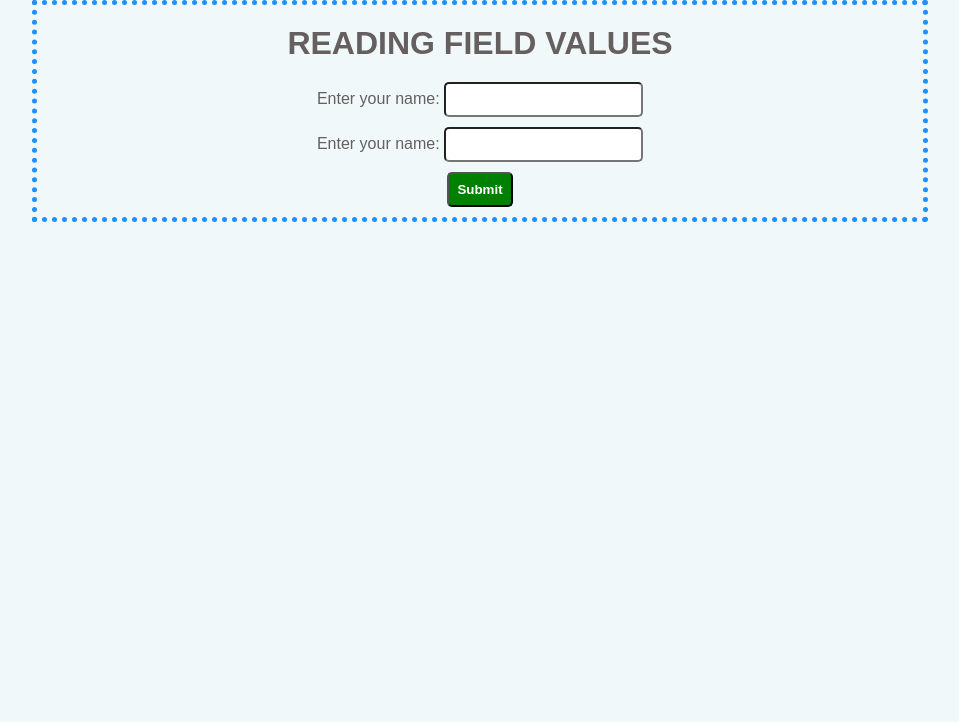
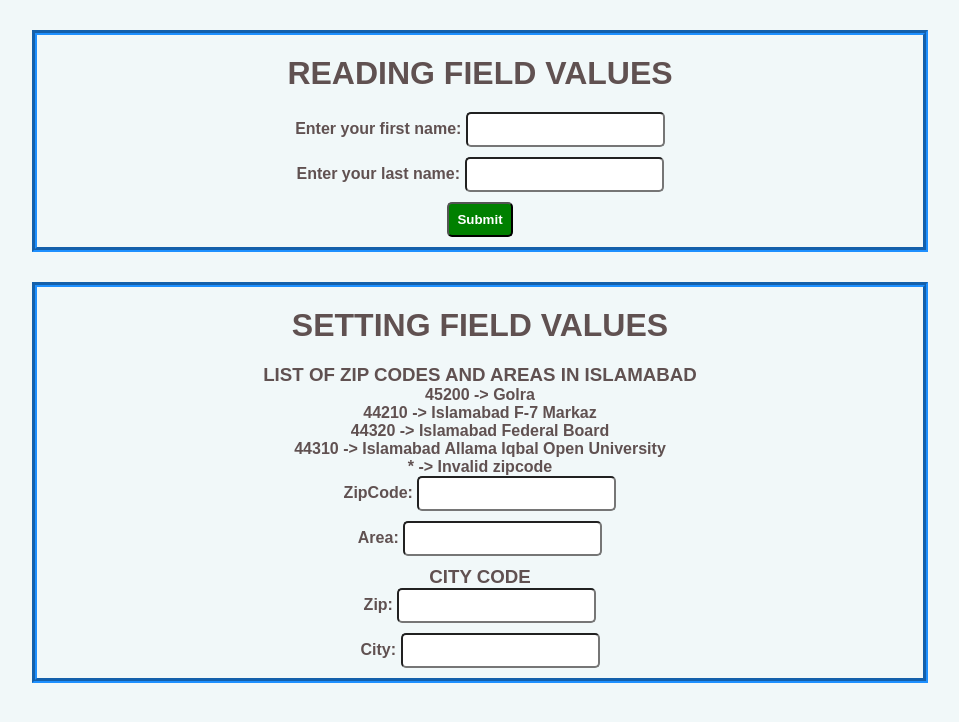
Before and after one commit to farah001400/javascript-chapters, a plain HTML site: page index.html in a window 1280 px wide. Shown: the whole page, without its empty margins (160-1119 px from the left). Drawn offline with Linux system fonts and the light colour scheme.

Commit message:
setting fields

```diff
--- a/app.js
+++ b/app.js
@@ -10,13 +10,48 @@
 //     }
 // }
 // OR //
-function checkFields(nameField, emailField){
+function checkFields(nameField, emailField) {
     var nameVal = document.getElementById(nameField).value.trim();
     var emailVal = document.getElementById(emailField).value.trim();
-    if(nameVal.length < 1 || emailVal.length < 1){
+    if (nameVal.length < 1 || emailVal.length < 1) {
         alert('Please complete the form');
     }
-    else{
-        alert(`Welcome ${nameVal} with your id ${emailVal}`);
+    else {
+        alert(`Welcome ${nameVal} with your last name ${emailVal}`);
     }
 }
+//---------------------------------Setting field values(50)------------------------------//
+function setAreaName() {
+    var zipCode = +document.getElementById('zipCode').value;
+    var area = document.getElementById('area');
+    if (zipCode === 45200) {
+        area.value = "Glora";
+    }
+    else if (zipCode === 44210) {
+        area.value = "Islamabad F-7 Markaz";
+    }
+    else if (zipCode === 44320) {
+        area.value = "Islamabad Federal Board";
+    }
+    else if (zipCode === 44310) {
+        area.value = "Islamabad Allama Iqbal Open University";
+    }
+    else {
+        area.value = "Invalid Code";
+        area.style.color = "red";
+    }
+}
+function fillCity(){
+    var cityName;
+    var zipEntered = document.getElementById('zip').value;
+    switch(zipEntered){
+        case "60608" : cityName = "Chicago";
+        break;
+        case "68114" : cityName = "Omaha";
+        break;
+        case "53212" : cityName = "Milwaukee";
+        break;
+        default :  cityName = "Invalid Code";
+    }
+    document.getElementById('city').value = cityName;
+}
--- a/index.html
+++ b/index.html
@@ -13,12 +13,36 @@
     <div class="content">
         <h1>READING FIELD VALUES</h1>
         <form onSubmit="checkFields('name','email')">
-            <label>Enter your name:</label>
+            <label>Enter your first name:</label>
             <input type="text" id="name"><br>
-            <label>Enter your name:</label>
+            <label>Enter your last name:</label>
             <input type="text" id="email"><br>
             <input type="submit" value="Submit" class="button">
         </form>
+    </div>
+    <!-- ---------------------------------Setting field values(50)------------------------------ -->
+    <div class="content">
+        <h1>SETTING FIELD VALUES</h1>
+        <h3>LIST OF ZIP CODES AND AREAS IN ISLAMABAD</h3>
+        <P>45200 -> Golra</P>
+            <P>44210 -> Islamabad F-7 Markaz</P>
+            <P>44320 -> Islamabad Federal Board</P>
+            <P>44310 -> Islamabad Allama Iqbal Open University</P>
+            <P>* -> Invalid zipcode</P>
+            <form>
+                <label>ZipCode:</label>
+                <input type="text" id="zipCode" onblur="setAreaName()"><br>
+                <label>Area:</label>
+                <input type="text" id="area">
+            </form>
+            <h3>CITY CODE</h3>
+            <form>
+                <label>Zip:</label>
+                <input type="text" id="zip" onblur="fillCity()"><br>
+                <label>City:</label>
+                <input type="text" id="city">
+
+            </form>
     </div>
 
 
--- a/style.css
+++ b/style.css
@@ -9,13 +9,15 @@ body{
     height: 100vh;
     background-color: rgb(241, 248, 249);
 }
-/*---------------------------------Reading field values(49)------------------------------*/
+/*---------------------------------Reading field values,Setting field values(49, 50)------------------------------*/
 .content{
     width: 70%;
-    border: 5px dotted dodgerblue;
+    border: 5px groove dodgerblue;
     margin: auto;
+    margin-top: 30px;
     text-align: center;
-    color: rgb(102, 95, 95);
+    color: rgb(96, 81, 81);
+    font-weight: bold ;
 }
 .content h1{
     margin: 20px 0px;
```
